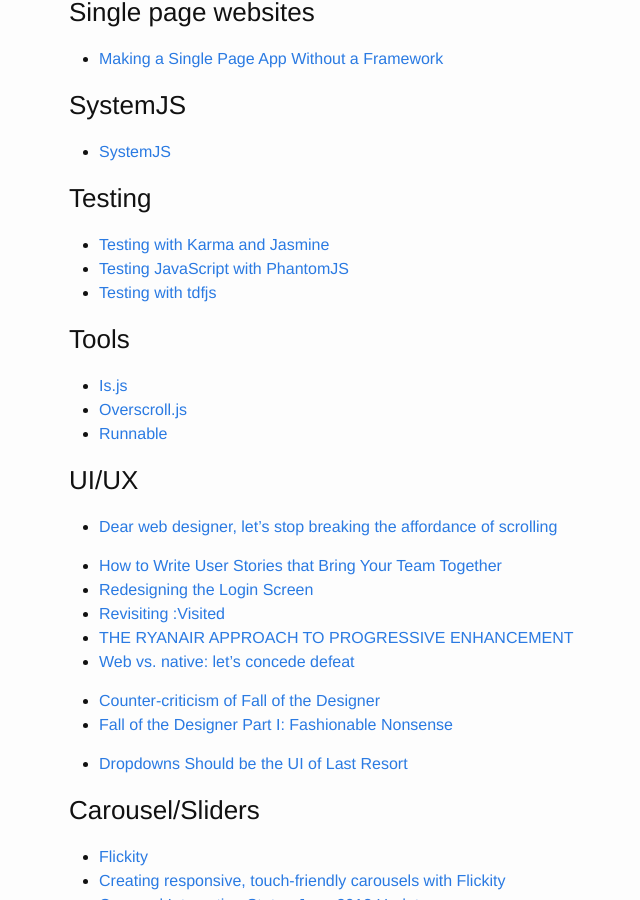
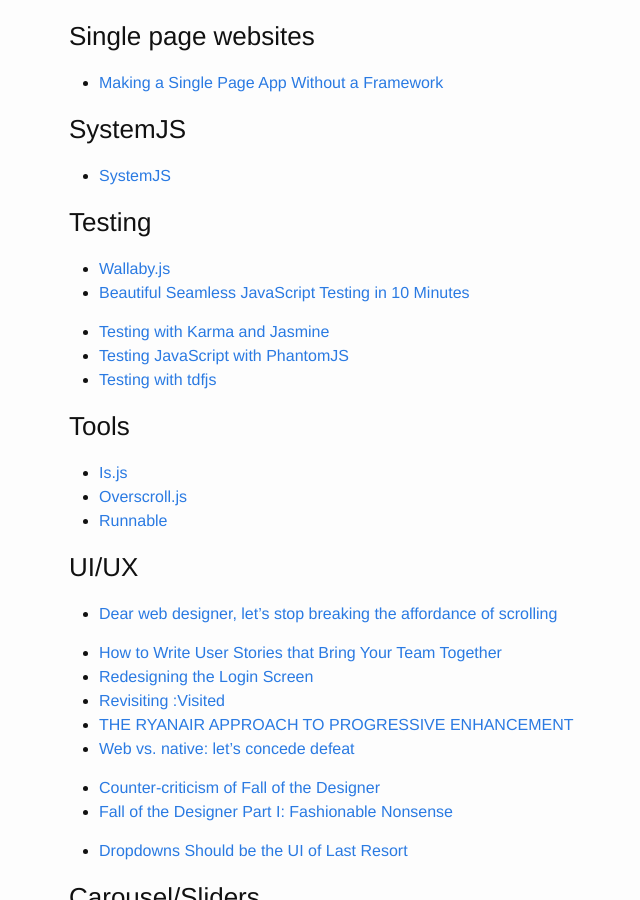
Before and after one commit to brownerd/brownerd.github.io, a Jekyll site: the page built from _posts/2015-01-01-reading-list-2015.md, in a window 1280 px wide and 900 px high, scrolled down 26354 px. Shown: the whole window, without its empty margins (201-841 px from the left). Built offline with Jekyll 4.4.1, drawn with Linux system fonts in a browser that asks for light colours; emoji names are drawn with the system emoji font.

Commit message:
add testing and cool sites

```diff
--- a/_posts/2015-01-01-reading-list-2015.md
+++ b/_posts/2015-01-01-reading-list-2015.md
@@ -1430,6 +1431,9 @@ A REACT- LIKE, 3.5KB USER INTERFACE LIBRARY
 
 
 ### Testing
+- [Wallaby.js](http://wallabyjs.com/)
+- [Beautiful Seamless JavaScript Testing in 10 Minutes](https://medium.com/@Zyklus/beautiful-seamless-javascript-testing-in-10-minutes-2a743637035b)
+
 - [Testing with Karma and Jasmine](http://codepen.io/timbergus/timbergus/testing-with-karma-and-jasminehttp://codepen.io/timbergus/timbergus/testing-with-karma-and-jasmine)
 - [Testing JavaScript with PhantomJS](https://code.tutsplus.com/tutorials/testing-javascript-with-phantomjs--net-28243)
 - [Testing with tdfjs](http://codepen.io/32bitkid/blog/testing-with-tdfjs)
```
Also changed, not shown: other parts of _posts/2015-01-01-reading-list-2015.md (+2 -1 lines).
